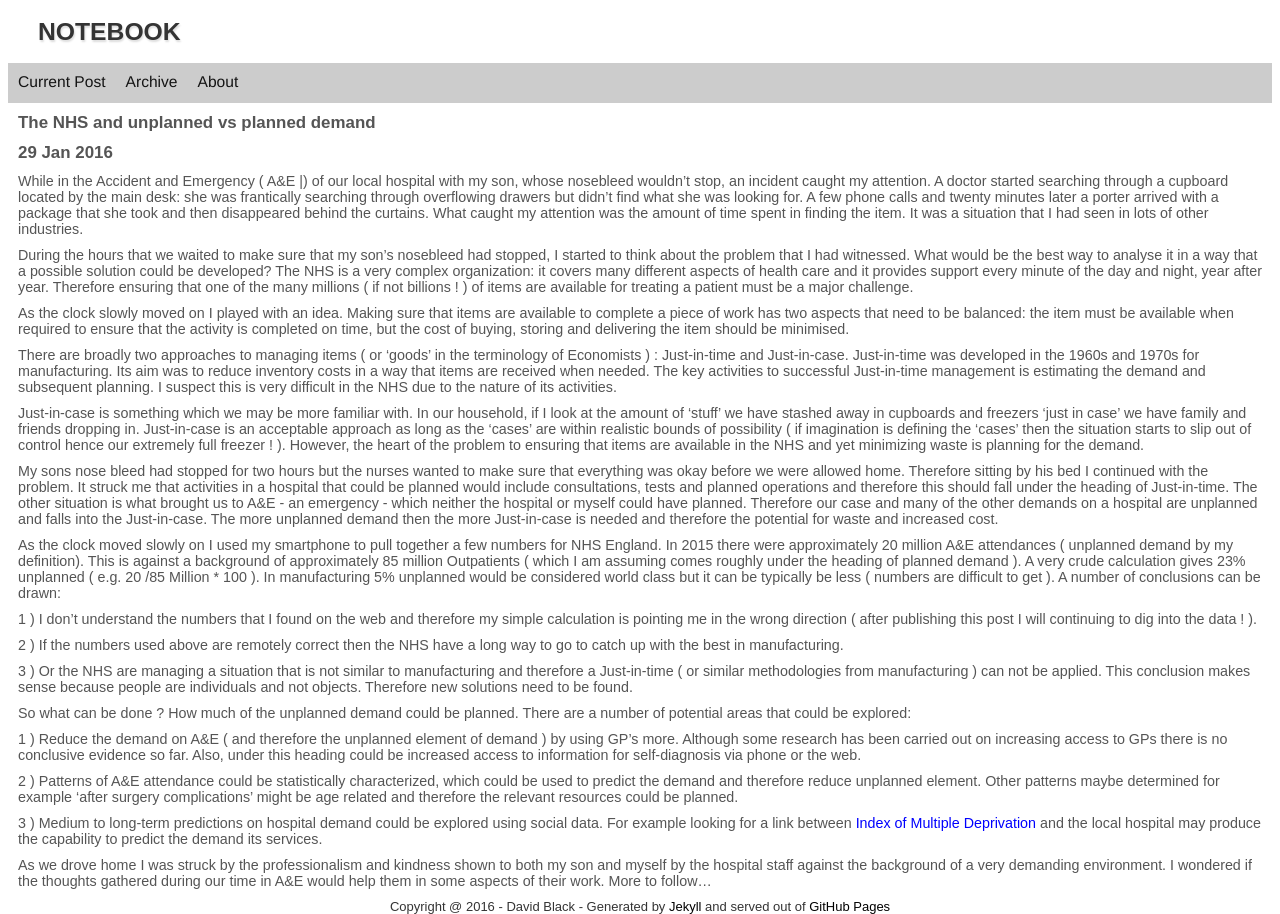
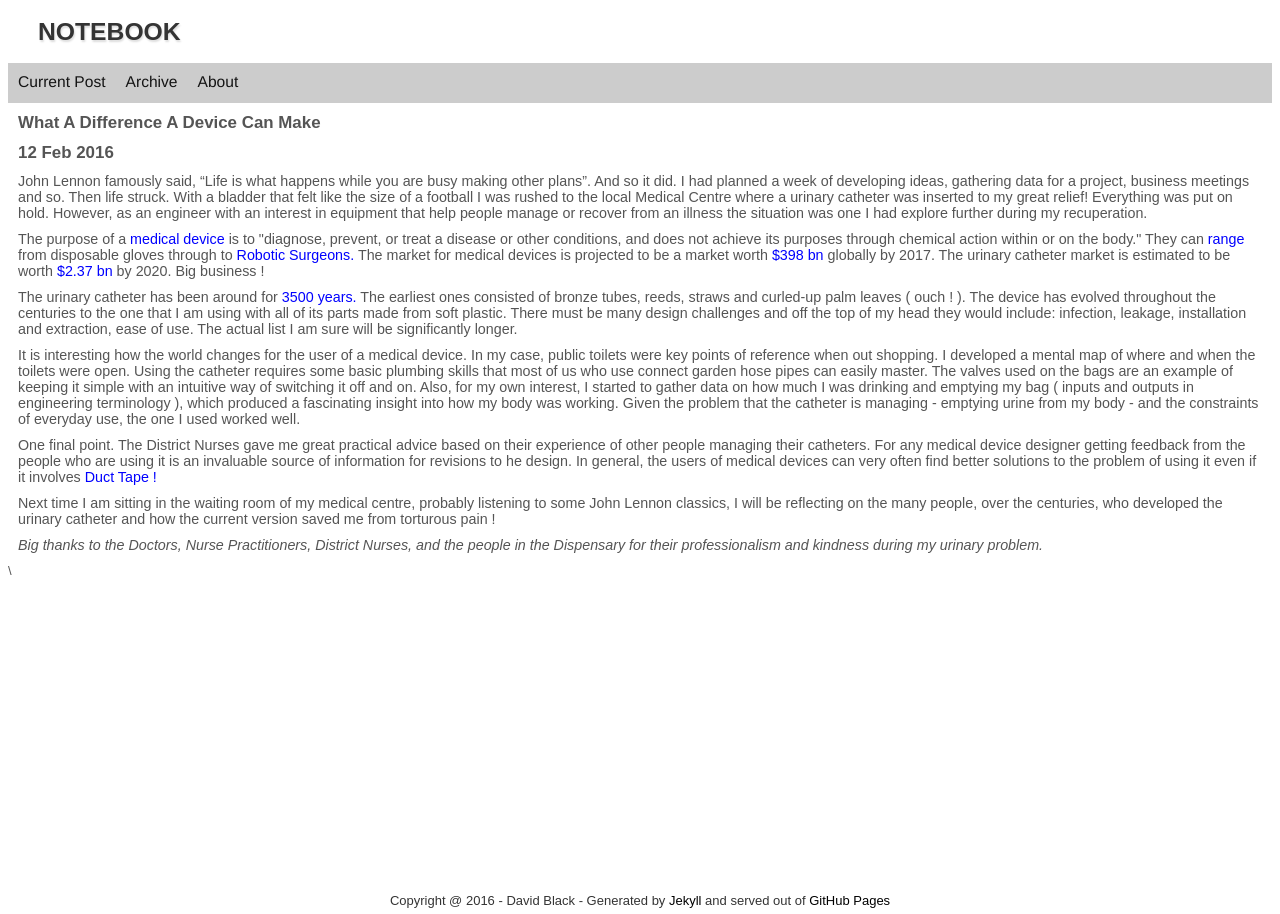
Before and after one commit to dtinblack/dtinblack.github.io, a Jekyll site: the page built from index.html, in a window 1280 px wide. Built offline with Jekyll 4.4.1, drawn with Linux system fonts in a browser that asks for light colours.

Commit message:
new post 12 February 2016

```diff
--- a/_posts/2016-01-29-current.html
+++ b/_posts/2016-01-29-archived.html
@@ -5,7 +5,7 @@ description: Impact of unplanned admissions in the NHS.
 ---
 
 <p>
-While in the Accident and Emergency ( A&E |) of our local hospital with my son, whose nosebleed wouldn’t
+While in the Accident and Emergency ( A&E ) of our local hospital with my son, whose nosebleed wouldn’t
 stop, an incident caught my attention. A doctor started searching through a cupboard located
 by the main desk: she was frantically searching through overflowing drawers but didn’t find
 what she was looking for. A few phone calls and twenty minutes later a porter arrived with a
--- a/assets/css/layout.css
+++ b/assets/css/layout.css
@@ -286,6 +286,18 @@ footer > a {
     margin-bottom: 1.5px;
 }
 
+/* Quotes */
+
+.quotewrapper {
+  -webkit-flex: 8;
+  flex: 8;
+  overflow-y: scroll;
+  text-align: left;
+  margin: 20px;
+
+}
+
+*/
 /* Media Query */
 
 @media only screen and (max-width : 640px) {
```
Also changed, not shown: _posts/2016-02-12-current.html (added, +87 -0 lines).
